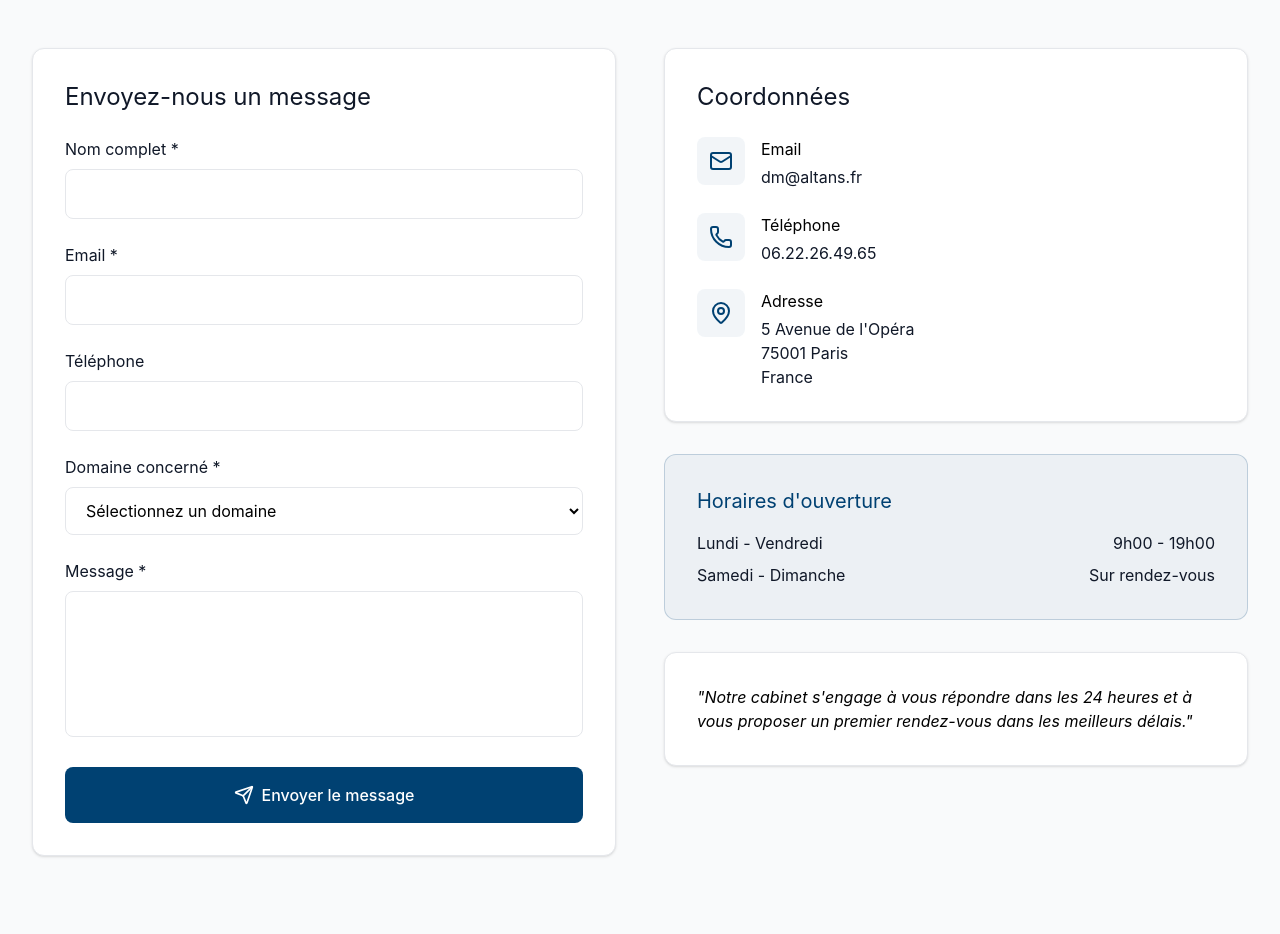
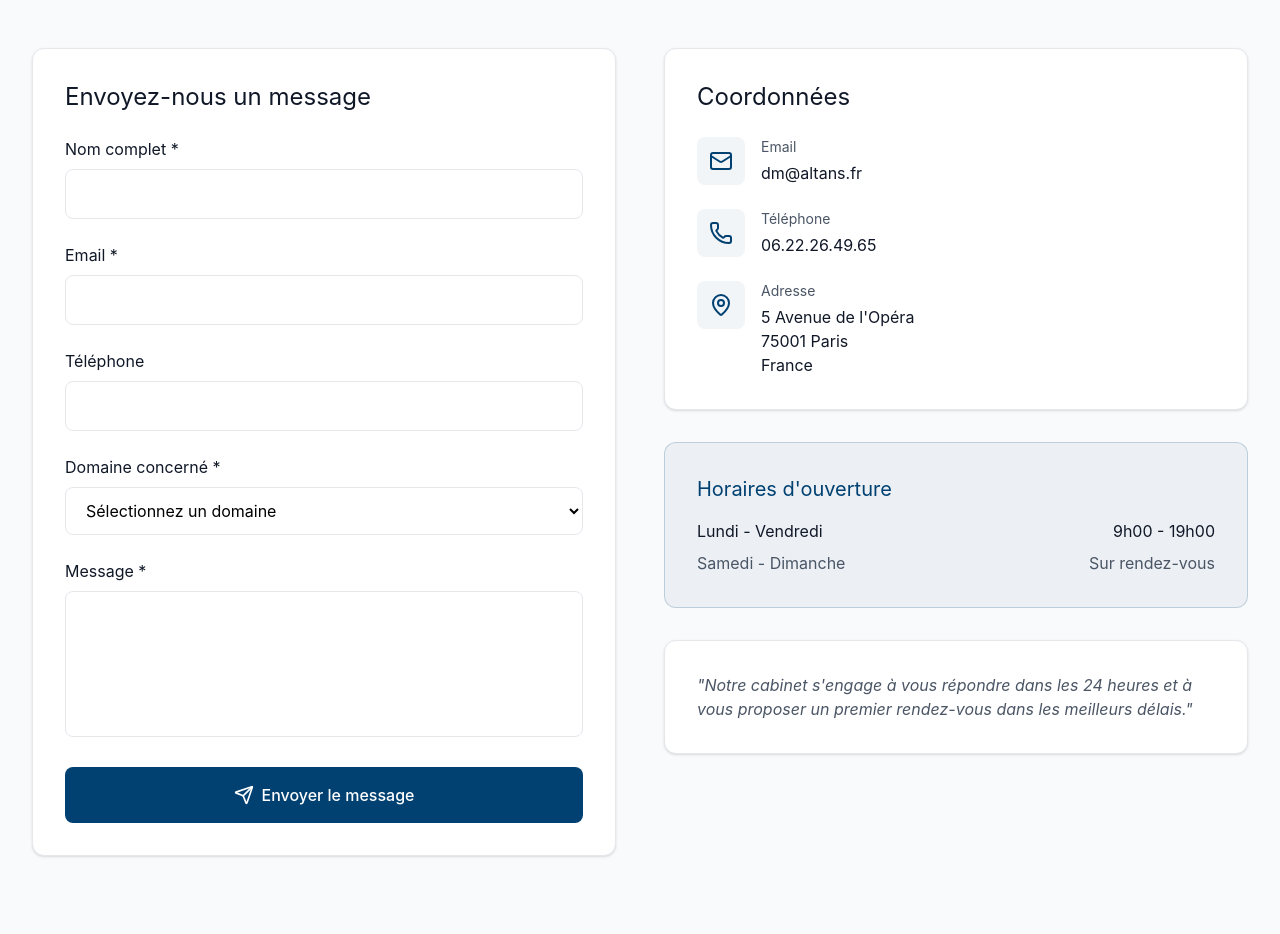
Before and after one commit to DanyMarignale/Altans-Website, a React (Vite) app: page / in a window 1280 px wide. Shown: the part 4120-5054 px from the top of the page. Built offline with nearby package versions, Linux system fonts and the light colour scheme.

Commit message:
Fix: Remplacer toutes les variables CSS par des couleurs directes dans les composants pour garantir un rendu correct

```diff
--- a/src/components/Contact.tsx
+++ b/src/components/Contact.tsx
@@ -178,7 +178,7 @@ ${formData.message}
                     <Mail className="w-6 h-6 text-[#004172]" />
                   </div>
                   <div>
-                    <p className="text-muted-foreground mb-1">Email</p>
+                    <p className="text-gray-600 mb-1 text-sm">Email</p>
                     <a href="mailto:dm@altans.fr" className="text-gray-900 hover:text-[#004172] transition-colors">
                       dm@altans.fr
                     </a>
@@ -190,7 +190,7 @@ ${formData.message}
                     <Phone className="w-6 h-6 text-[#004172]" />
                   </div>
                   <div>
-                    <p className="text-muted-foreground mb-1">Téléphone</p>
+                    <p className="text-gray-600 mb-1 text-sm">Téléphone</p>
                     <a href="tel:+33622264965" className="text-gray-900 hover:text-[#004172] transition-colors">
                       06.22.26.49.65
                     </a>
@@ -202,7 +202,7 @@ ${formData.message}
                     <MapPin className="w-6 h-6 text-[#004172]" />
                   </div>
                   <div>
-                    <p className="text-muted-foreground mb-1">Adresse</p>
+                    <p className="text-gray-600 mb-1 text-sm">Adresse</p>
                     <p className="text-gray-900">
                       5 Avenue de l'Opéra<br />
                       75001 Paris<br />
@@ -222,7 +222,7 @@ ${formData.message}
                   <span>Lundi - Vendredi</span>
                   <span>9h00 - 19h00</span>
                 </div>
-                <div className="flex justify-between text-muted-foreground">
+                <div className="flex justify-between text-gray-600">
                   <span>Samedi - Dimanche</span>
                   <span>Sur rendez-vous</span>
                 </div>
@@ -230,7 +230,7 @@ ${formData.message}
             </div>
 
             <div className="bg-white rounded-xl shadow-sm p-8 border border-gray-200">
-              <p className="text-muted-foreground italic">
+              <p className="text-gray-600 italic">
                 "Notre cabinet s'engage à vous répondre dans les 24 heures et à vous proposer un premier rendez-vous dans les meilleurs délais."
               </p>
             </div>
```
